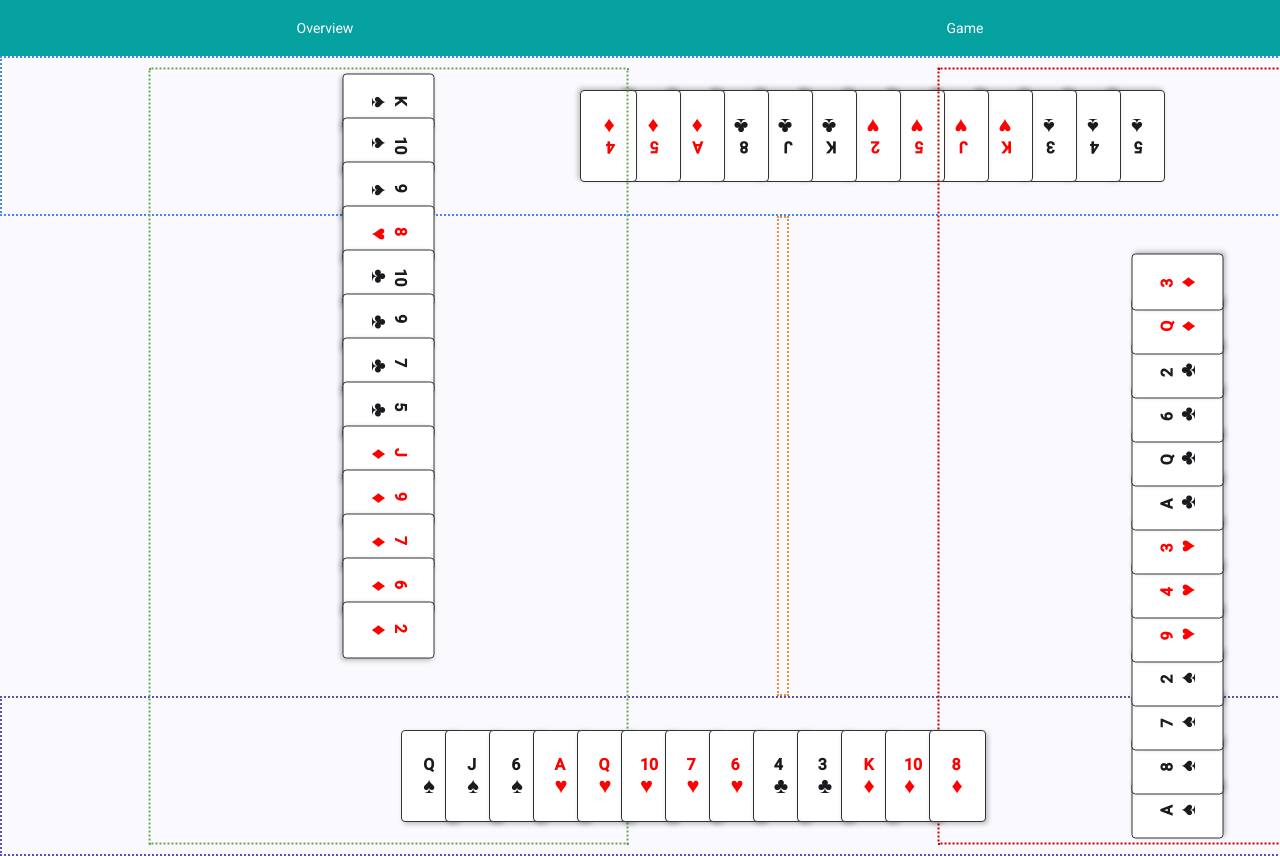
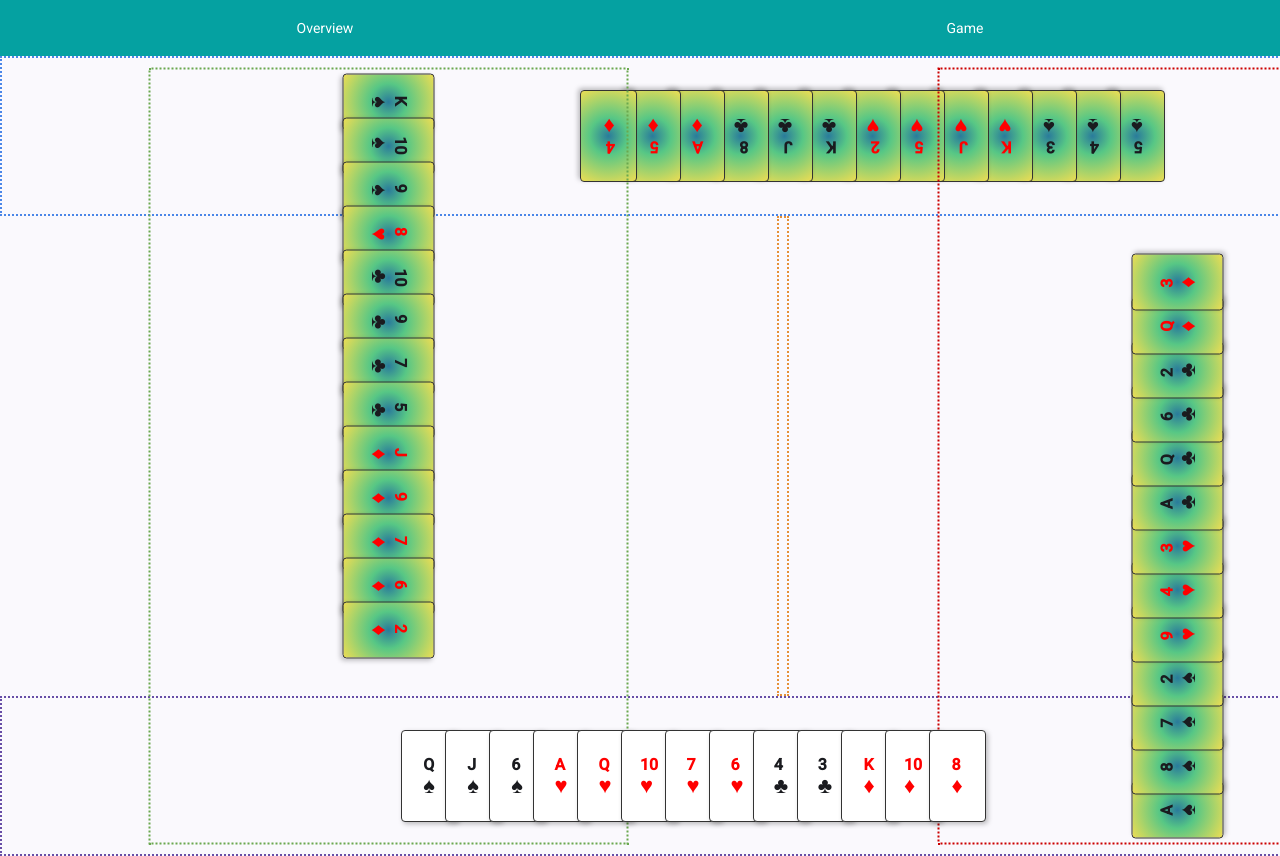
Before and after one commit to yohagos/ng-card-game, an Angular app: page / in a window 1280 px wide. Shown: the top 856 px of the page. Built offline with nearby package versions, Linux system fonts and the light colour scheme.

Commit message:
clean up comments

```diff
--- a/src/app/shared/card/card.scss
+++ b/src/app/shared/card/card.scss
@@ -1,51 +1,3 @@
- /* .board {
-  display: grid;
-  grid-template-areas:
-    ". top ."
-    "left center right"
-    ". bottom .";
-  grid-template-rows: auto 1fr auto;
-  grid-template-columns: auto 1fr auto;
-  height: 90vh;
-  gap: 0;
-  margin: 0;
-  padding: 0;
-}
-
-.to-center     {grid-area:top;}
-.left-center   {grid-area:left;}
-.center        {grid-area:center;}
-.right-center  {grid-area:right;}
-.bottom-center {grid-area:bottom;}
-
-.zone {
-  border: 1px solid #ccc;
-  padding: 0;
-}
-
-.left-center,
-.right-center{
-  flex-direction:column;
-  align-items:center;
-  justify-content:center;
-}
-
-.to-center {
-  transform: rotate(180deg);
-  height: 10em;
-}
-
-.left-center {
-  transform: rotate(90deg);
-  margin-top: 20em;
-  height: fit-content;
-}
-
-.right-center {
-  transform: rotate(270deg);
-  height: auto;
-} */
-
 .container {
             display: grid;
             grid-template-areas:
@@ -60,12 +12,9 @@
 
         .top {
             grid-area: top;
-            _background-color: #4a86e8;
             display: flex;
             align-items: center;
             justify-content: center;
-            _color: white;
-            font-weight: bold;
             border: 2px dotted #4a86e8;
 
             transform: rotate(180deg);
@@ -73,12 +22,9 @@
 
         .left {
             grid-area: left;
-            _background-color: #6aa84f;
             display: flex;
             align-items: center;
             justify-content: center;
-            _color: white;
-            _font-weight: bold;
             border: 2px dotted #6aa84f;
 
             transform: rotate(90deg);
@@ -86,23 +32,17 @@
 
         .center {
             grid-area: center;
-            _background-color: #e69138;
             display: flex;
             align-items: center;
             justify-content: center;
-            _color: white;
-            _font-weight: bold;
             border: 2px dotted #e69138;
         }
 
         .right {
             grid-area: right;
-            _background-color: #cc0000;
             display: flex;
             align-items: center;
             justify-content: center;
-            _color: white;
-            font-weight: bold;
             border: 2px dotted #cc0000;
 
             transform: rotate(270deg);
@@ -110,12 +50,9 @@
 
         .bottom {
             grid-area: bottom;
-            _background-color: #674ea7;
             display: flex;
             align-items: center;
             justify-content: center;
-            _color: white;
-            font-weight: bold;
             border: 2px dotted #674ea7;
         }
 
@@ -163,5 +100,5 @@
 .♥, .♦{ color:red; }
 
 .card-bg {
-  //background: radial-gradient(circle,rgba(42, 123, 155, 1) 0%, rgba(87, 199, 133, 1) 35%, rgba(237, 221, 83, 1) 100%);
+  background: radial-gradient(circle,rgba(42, 123, 155, 1) 0%, rgba(87, 199, 133, 1) 35%, rgba(237, 221, 83, 1) 100%);
 }
```
Also changed, not shown: src/app/shared/card/card.ts (+0 -11 lines).
